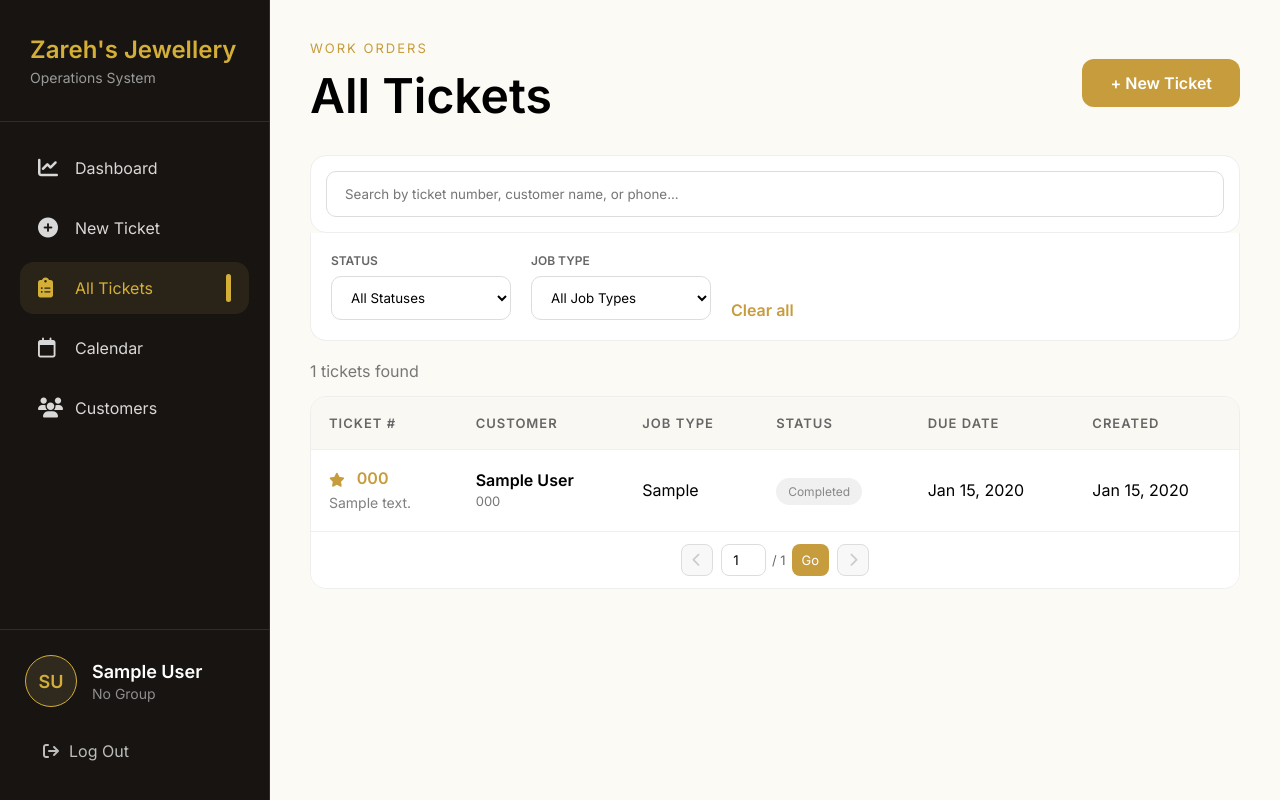
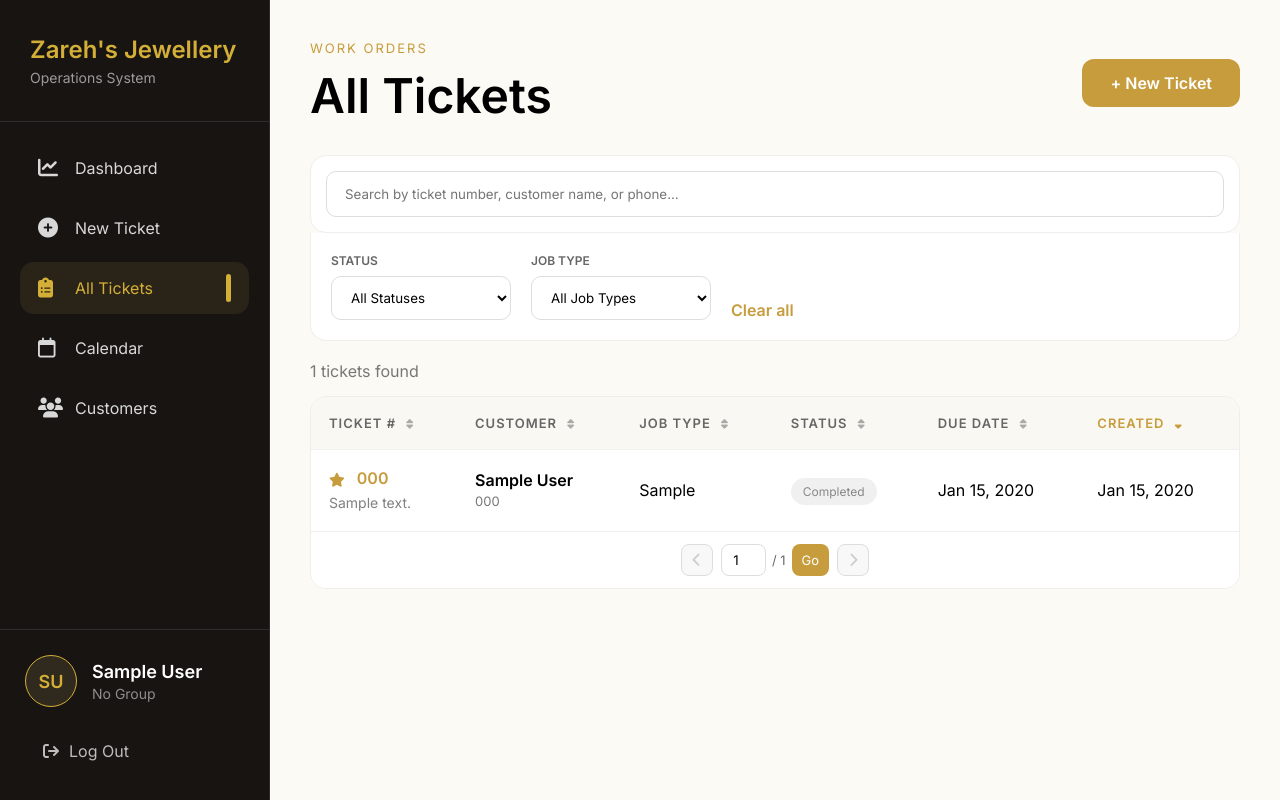
Before and after one commit to Hannah-Xiang/Jewelry-Working-Flow-System, a Django app: page /tickets/ in a window 1280 px wide. Run offline with Django 5.2, Linux system fonts and the light colour scheme; a user stored in the database is signed in; tables that the repository leaves empty hold one stand-in row (values such as "Sample post").

Commit message:
sort tool added, customer model add wedding date

```diff
--- a/core/models.py
+++ b/core/models.py
@@ -6,6 +6,11 @@ class Customer(models.Model):
     phone = models.CharField(max_length=20, unique=True)
     email = models.EmailField(blank=True, null=True)
     note = models.TextField(blank=True)
+
+    wedding_date = models.DateField(
+        blank=True,
+        null=True
+    )
 
     created_date = models.DateTimeField(auto_now_add=True)
 
--- a/core/templates/core/all_tickets.html
+++ b/core/templates/core/all_tickets.html
@@ -144,16 +144,55 @@
     <table class="ticket-table">
 
         <thead>
+            <tr>
+                <th
+                    class="sortable-header"
+                    data-sort="ticket_number"
+                >
+                    TICKET #
+                    <i class="fa-solid fa-sort sort-icon"></i>
+                </th>
 
-            <tr>
-                <th>TICKET #</th>
-                <th>CUSTOMER</th>
-                <th>JOB TYPE</th>
-                <th>STATUS</th>
-                <th>DUE DATE</th>
-                <th>CREATED</th>
+                <th
+                    class="sortable-header"
+                    data-sort="customer"
+                >
+                    CUSTOMER
+                    <i class="fa-solid fa-sort sort-icon"></i>
+                </th>
+
+                <th
+                    class="sortable-header"
+                    data-sort="job_type"
+                >
+                    JOB TYPE
+                    <i class="fa-solid fa-sort sort-icon"></i>
+                </th>
+
+                <th
+                    class="sortable-header"
+                    data-sort="status"
+                >
+                    STATUS
+                    <i class="fa-solid fa-sort sort-icon"></i>
+                </th>
+
+                <th
+                    class="sortable-header"
+                    data-sort="due_date"
+                >
+                    DUE DATE
+                    <i class="fa-solid fa-sort sort-icon"></i>
+                </th>
+
+                <th
+                    class="sortable-header"
+                    data-sort="created_date"
+                >
+                    CREATED
+                    <i class="fa-solid fa-sort sort-icon"></i>
+                </th>
             </tr>
-
         </thead>
 
         <tbody id="ticketTableBody">
@@ -732,6 +771,35 @@
     background:#b58b2f;
 }
 
+.sortable-header {
+    cursor: pointer;
+    user-select: none;
+    transition: color 0.2s ease;
+}
+
+.sortable-header:hover {
+    color: #c79c3d;
+}
+
+.sort-icon {
+    margin-left: 6px;
+    font-size: 11px;
+    color: #aaa;
+    transition: color 0.2s ease;
+}
+
+.sortable-header:hover .sort-icon {
+    color: #c79c3d;
+}
+
+.sortable-header.active {
+    color: #c79c3d;
+}
+
+.sortable-header.active .sort-icon {
+    color: #c79c3d;
+}
+
 
 
 </style>
@@ -782,7 +850,8 @@ const jobTypeFilter =
     );
 
 let typingTimer;
-
+let currentSort = "{{ sort|default:'created_date' }}";
+let currentDirection = "{{ direction|default:'desc' }}";
 function loadTickets(page = 1){
 
     const search =
@@ -834,6 +903,16 @@ function loadTickets(page = 1){
     params.set(
         "page",
         page
+    );
+
+    params.set(
+        "sort",
+        currentSort
+    );
+
+    params.set(
+        "direction",
+        currentDirection
     );
 
     // Preserve Dashboard filter
@@ -1211,6 +1290,97 @@ if (nextPageBtn) {
 
 }
 
+// --------------------------------
+// Sortable table headers
+// --------------------------------
+
+const sortableHeaders =
+    document.querySelectorAll(".sortable-header");
+
+
+function updateSortIcons(){
+
+    sortableHeaders.forEach(header => {
+
+        const icon =
+            header.querySelector(".sort-icon");
+
+        const field =
+            header.dataset.sort;
+
+        header.classList.remove("active");
+
+        icon.className =
+            "fa-solid fa-sort sort-icon";
+
+
+        if(field === currentSort){
+
+            header.classList.add("active");
+
+            if(currentDirection === "asc"){
+
+                icon.className =
+                    "fa-solid fa-sort-up sort-icon";
+
+            }else{
+
+                icon.className =
+                    "fa-solid fa-sort-down sort-icon";
+
+            }
+
+        }
+
+    });
+
+}
+
+
+sortableHeaders.forEach(header => {
+
+    header.addEventListener(
+        "click",
+        function(){
+
+            const field =
+                this.dataset.sort;
+
+
+            if(currentSort === field){
+
+                // Same column:
+                // switch direction
+
+                currentDirection =
+                    currentDirection === "asc"
+                        ? "desc"
+                        : "asc";
+
+            }else{
+
+                // New column:
+                // start ascending
+
+                currentSort = field;
+                currentDirection = "asc";
+
+            }
+
+
+            updateSortIcons();
+
+            // Always return to page 1
+            loadTickets(1);
+
+        }
+    );
+
+});
+
+
+updateSortIcons();
+
 </script>
 
 {% endblock %}
--- a/core/views.py
+++ b/core/views.py
@@ -490,9 +490,32 @@ def all_tickets(request):
 
     tickets = Ticket.objects.select_related(
         'customer', 'job_type', 'status'
-    ).order_by('-created_date')
+    )
 
     search = request.GET.get('search')
+    sort = request.GET.get('sort', 'created_date')
+    direction = request.GET.get('direction', 'desc')
+
+    # --------------------------------
+    # Sorting
+    # --------------------------------
+
+    allowed_sorts = {
+        'ticket_number': 'ticket_number',
+        'customer': 'customer__name',
+        'job_type': 'job_type__type',
+        'status': 'status__status',
+        'due_date': 'due_date',
+        'created_date': 'created_date',
+    }
+
+    sort_field = allowed_sorts.get(sort, 'created_date')
+
+    if direction == 'asc':
+        tickets = tickets.order_by(sort_field)
+    else:
+        direction = 'desc'
+        tickets = tickets.order_by(f'-{sort_field}')
     status_id = request.GET.get('status')
     job_type_id = request.GET.get('job_type')
     open_jobs = request.GET.get("open")
@@ -554,6 +577,10 @@ def all_tickets(request):
         "selected_job_type": job_type_id,
         "search": search or "",
         "today": timezone.now().date(),
+
+        # Sorting
+        "sort": sort,
+        "direction": direction,
     }
 
     return render(request, "core/all_tickets.html", context)
@@ -565,6 +592,9 @@ def ticket_search(request):
     status = request.GET.get('status', '')
     job_type = request.GET.get('job_type', '')
     page_number = request.GET.get('page', 1)
+
+    sort = request.GET.get('sort', 'created_date')
+    direction = request.GET.get('direction', 'desc')
 
     # Dashboard filters
     open_jobs = request.GET.get("open")
@@ -574,7 +604,7 @@ def ticket_search(request):
 
     tickets = Ticket.objects.select_related(
         'customer', 'job_type', 'status'
-    ).order_by('-created_date')
+    )
 
     # --------------------------------
     # Search
@@ -692,6 +722,34 @@ def ticket_search(request):
                 "Ready for Pickup"
             ]
         )
+
+
+    # --------------------------------
+    # Sorting
+    # --------------------------------
+
+    allowed_sorts = {
+        'ticket_number': 'ticket_number',
+        'customer': 'customer__name',
+        'job_type': 'job_type__type',
+        'status': 'status__status',
+        'due_date': 'due_date',
+        'created_date': 'created_date',
+    }
+
+    sort_field = allowed_sorts.get(
+        sort,
+        'created_date'
+    )
+
+    if direction == 'asc':
+        tickets = tickets.order_by(sort_field)
+    else:
+        direction = 'desc'
+        tickets = tickets.order_by(
+            f'-{sort_field}'
+        )
+
 
     # --------------------------------
     # Ticket pagination
```
Also changed, not shown: core/migrations/0020_customer_wedding_date.py (added).
